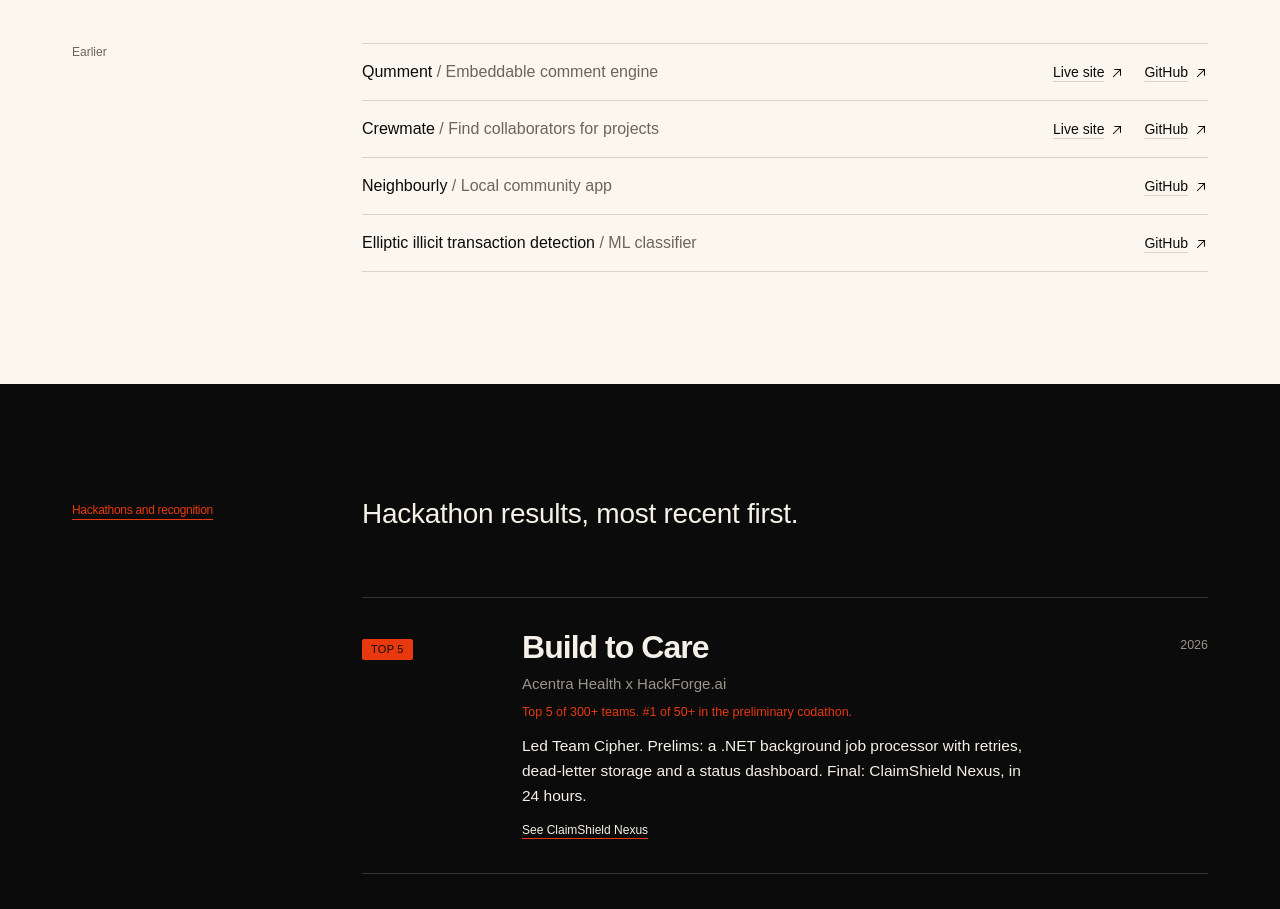
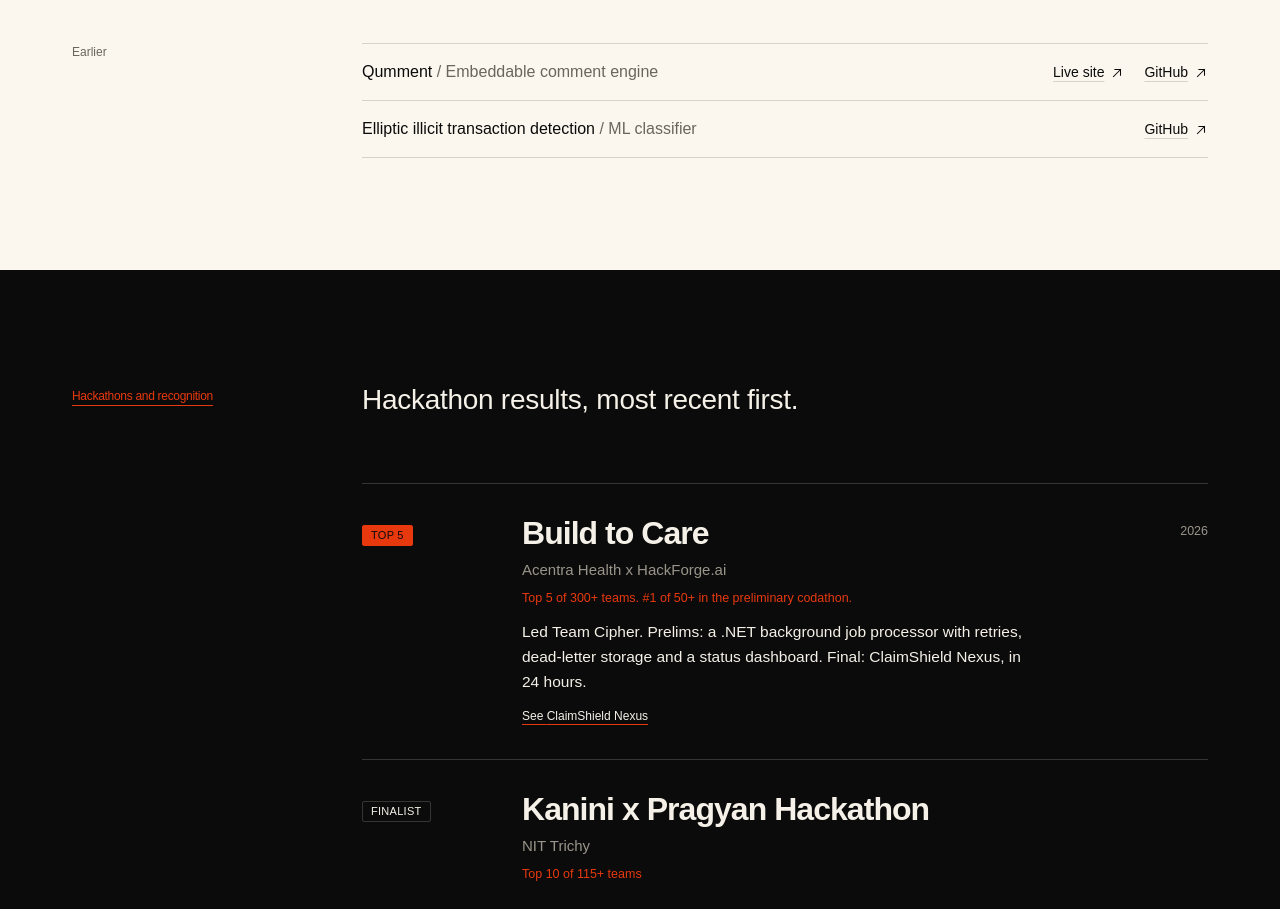
Before and after one commit to jeffreysolomon123/jeffreysolomon, a Next.js app: page / in a window 1280 px wide. Shown: the part 4280-5189 px from the top of the page. Built offline with nearby package versions, Linux system fonts and the light colour scheme; a web font is replaced by a local one.

Commit message:
content: remove Crewmate and Neighbourly from the earlier projects list

```diff
--- a/src/data/projects.ts
+++ b/src/data/projects.ts
@@ -130,10 +130,7 @@
   },
 ];
 
-/**
- * Older projects carried over from the previous site.
- * TODO(jeffrey): keep, edit or delete these — they weren't in the redesign brief.
- */
+/** Older projects, shown as a compact "Earlier" list. */
 export const archive: Pick<Project, "slug" | "title" | "category" | "links">[] = [
   {
     slug: "qumment",
@@ -142,18 +139,6 @@
     links: { live: "https://qumment.vercel.app", github: "https://github.com/jeffreysolomon123/Qumment" },
   },
   {
-    slug: "crewmate",
-    title: "Crewmate",
-    category: "Find collaborators for projects",
-    links: { live: "https://crewmate-neon.vercel.app/", github: "https://github.com/jeffreysolomon123/crewmate" },
-  },
-  {
-    slug: "neighbourly",
-    title: "Neighbourly",
-    category: "Local community app",
-    links: { github: "https://github.com/jeffreysolomon123/Neighbourly" },
-  },
-  {
     slug: "elliptic",
     title: "Elliptic illicit transaction detection",
     category: "ML classifier",
```
